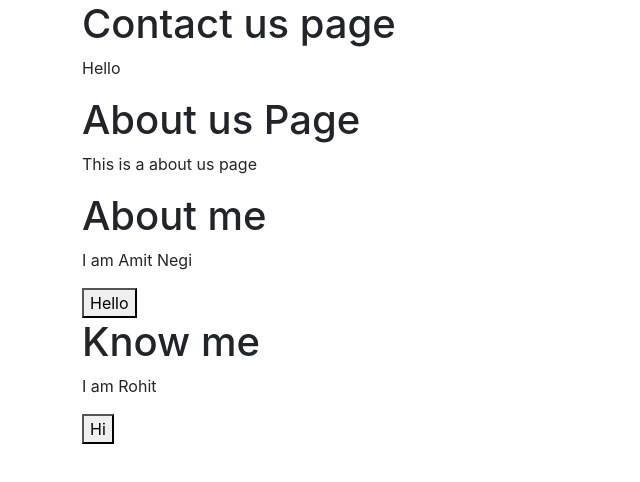
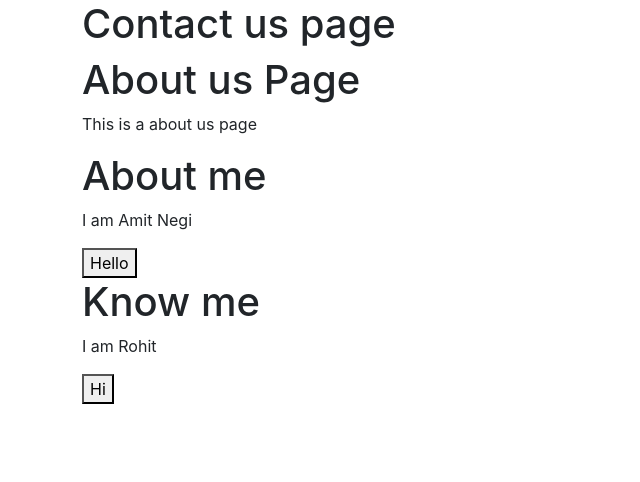
Before and after one commit to amit-negi-23/Learning-React, a React (Create React App) app in the folder firstreact/: page / in a window 1280 px wide. Shown: the top 482 px of the page, without its empty margins (0-640 px from the left). Built offline with nearby package versions, Linux system fonts and the light colour scheme.

Commit message:
third commit

```diff
--- a/firstreact/src/components/Contact.js
+++ b/firstreact/src/components/Contact.js
@@ -2,9 +2,6 @@ import React from 'react'
 
 export default function Contact(){
     return(
-       <div>
-         <h1>Contact us page</h1>
-        <p>Hello </p>
-       </div>
+        <h1>Contact us page</h1>
     )
 }
```
